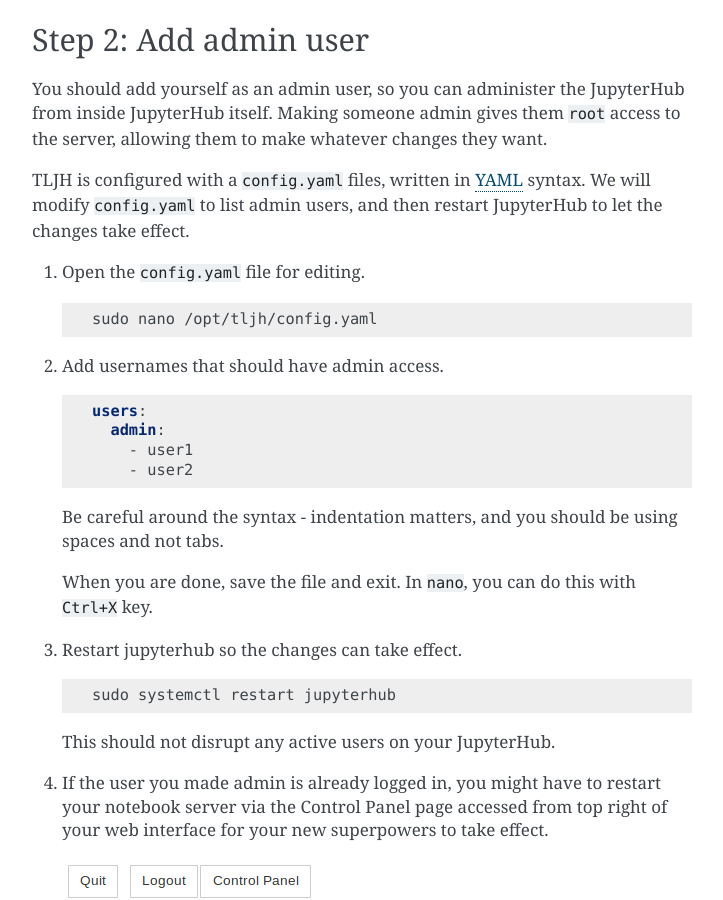
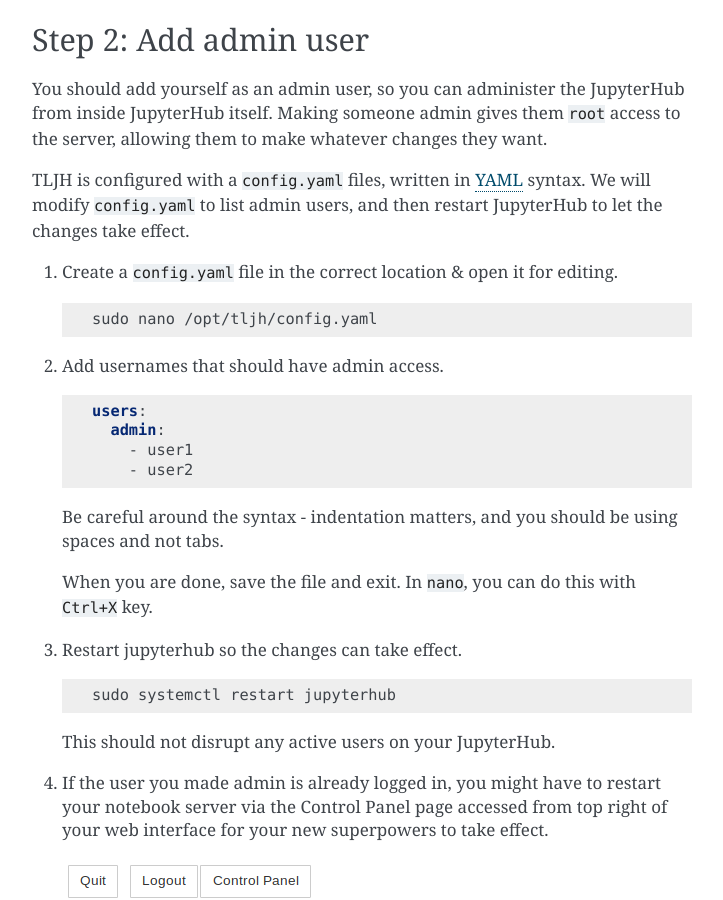
Before and after one commit to jupyterhub/the-littlest-jupyterhub, a Sphinx documentation site: the page built from docs/tutorials/quickstart.rst, in a window 1280 px wide and 900 px high, scrolled down 852 px. Shown: the whole window, without its empty margins (388-1111 px from the left). Built offline with Sphinx 7.4.7, drawn with Linux system fonts in a browser that asks for light colours.

Commit message:
[tutorial] Add note about creating config.yaml file if it doesn't exist
Refer #8

```diff
--- a/docs/tutorials/quickstart.rst
+++ b/docs/tutorials/quickstart.rst
@@ -45,7 +45,7 @@
 We will modify ``config.yaml`` to list admin users, and then restart JupyterHub to
 let the changes take effect.
 
-1. Open the ``config.yaml`` file for editing.
+1. Create a ``config.yaml`` file in the correct location & open it for editing.
 
    .. code-block:: bash
 
```
